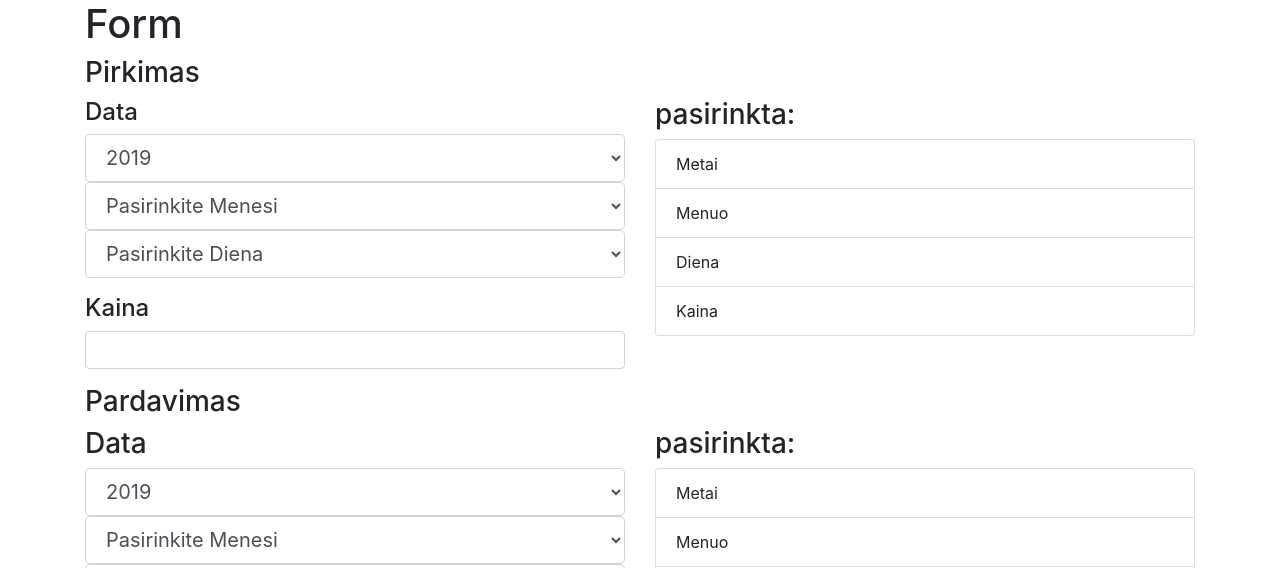
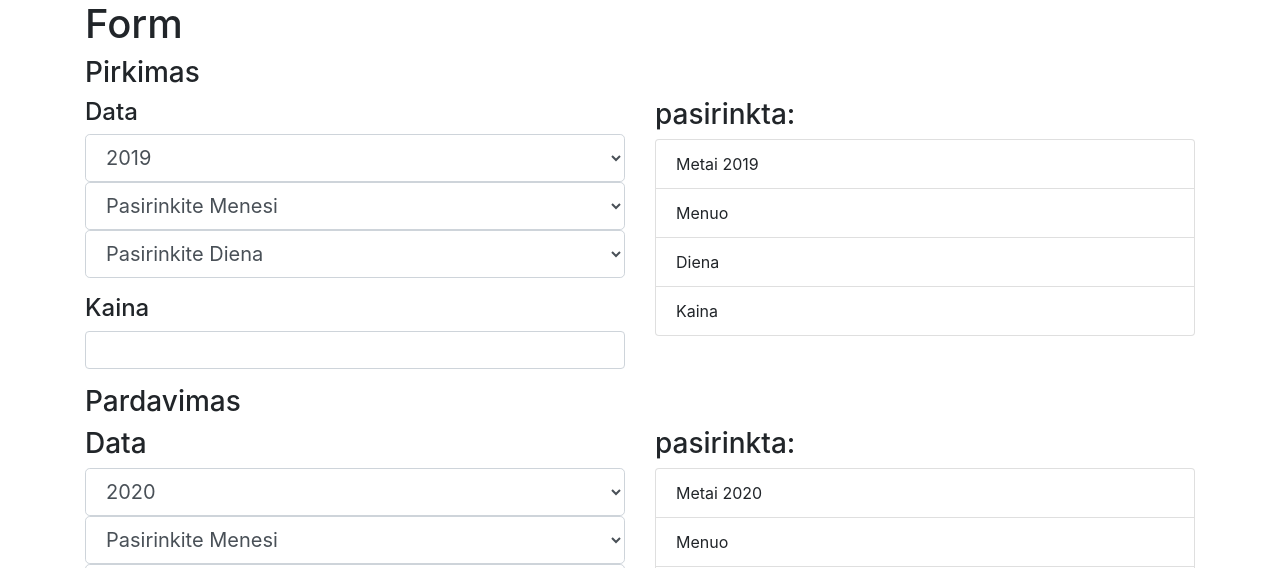
Before and after one commit to horolug/nt-duk, a React (Create React App) app: page / in a window 1280 px wide. Shown: the top 568 px of the page. Built offline with nearby package versions, Linux system fonts and the light colour scheme.

Commit message:
Updating options for purchase / sell selection

```diff
--- a/src/Components/Form/form.js
+++ b/src/Components/Form/form.js
@@ -5,15 +5,16 @@ class Form extends React.Component {
   constructor(props) {
     super(props);
     this.state = {
-      sellYear: "",
+      sellYear: new Date().getFullYear() + 1,
       sellMonth: "",
       sellDay: "",
       sellPrice: "",
-      purchaseYear: "",
+      purchaseYear: new Date().getFullYear(),
       purchaseMonth: "",
       purchaseDay: "",
       purchasePrice: "",
       yearRange: this.yearRange(),
+      yearRangeSell: this.yearRangeSell(),
       monthRange: [ 1, 2, 3, 4, 5, 6, 7, 8, 9, 10, 11, 12 ],
       currentYear: new Date().getFullYear()
     };
@@ -22,15 +23,27 @@ class Form extends React.Component {
   }
 
   yearRange(){
-    const currentYear = new Date().getFullYear(),
-          minYear = currentYear - 90,
-          maxYear = currentYear + 11;
+    const currentYear = new Date().getFullYear();
+    const minYear = currentYear - 90;
+    const maxYear = currentYear + 1;
     let yearRange = [];
 
     for (  let i = minYear; i < maxYear; i++  ){
       yearRange.push(i);
     }
     return yearRange;
+  }
+
+  yearRangeSell(){
+    const currentYear = new Date().getFullYear(),
+          minYear = currentYear - 90,
+          maxYear = currentYear + 15;
+    let yearRangeSell = [];
+
+    for (  let i = currentYear; i < maxYear; i++  ){
+       yearRangeSell.push(i);
+     }
+    return yearRangeSell;
   }
 
   dayRange(year, month){
@@ -70,7 +83,7 @@ class Form extends React.Component {
                 onChange={this.handleDate}
                 name="purchaseYear"
                 className="form-control form-control-lg"
-                value={this.state.currentYear}>
+                value={this.state.purchaseYear}>
                 {this.state.yearRange.map((e, key) => {
                    return <option key={e} value={e} >{e}</option>;
                  })}
@@ -122,8 +135,9 @@ class Form extends React.Component {
               <select
                 onChange={this.handleDate}
                 name="sellYear"
-                className="form-control form-control-lg" value={this.state.currentYear}>
-                {this.state.yearRange.map((e, key) => {
+                className="form-control form-control-lg"
+                value={this.state.sellYear}>
+                {this.state.yearRangeSell.map((e, key) => {
                    return <option key={e} value={e}>{e}</option>;
                  })}
               </select>
@@ -138,7 +152,7 @@ class Form extends React.Component {
               </select>
               <select
                 onChange={this.handleDate}
-                name="purchaseDay"
+                name="sellDay"
                 className="form-control form-control-lg">
                 <option>Pasirinkite Diena</option>
                 {sellDays.map( (e) => {
```
